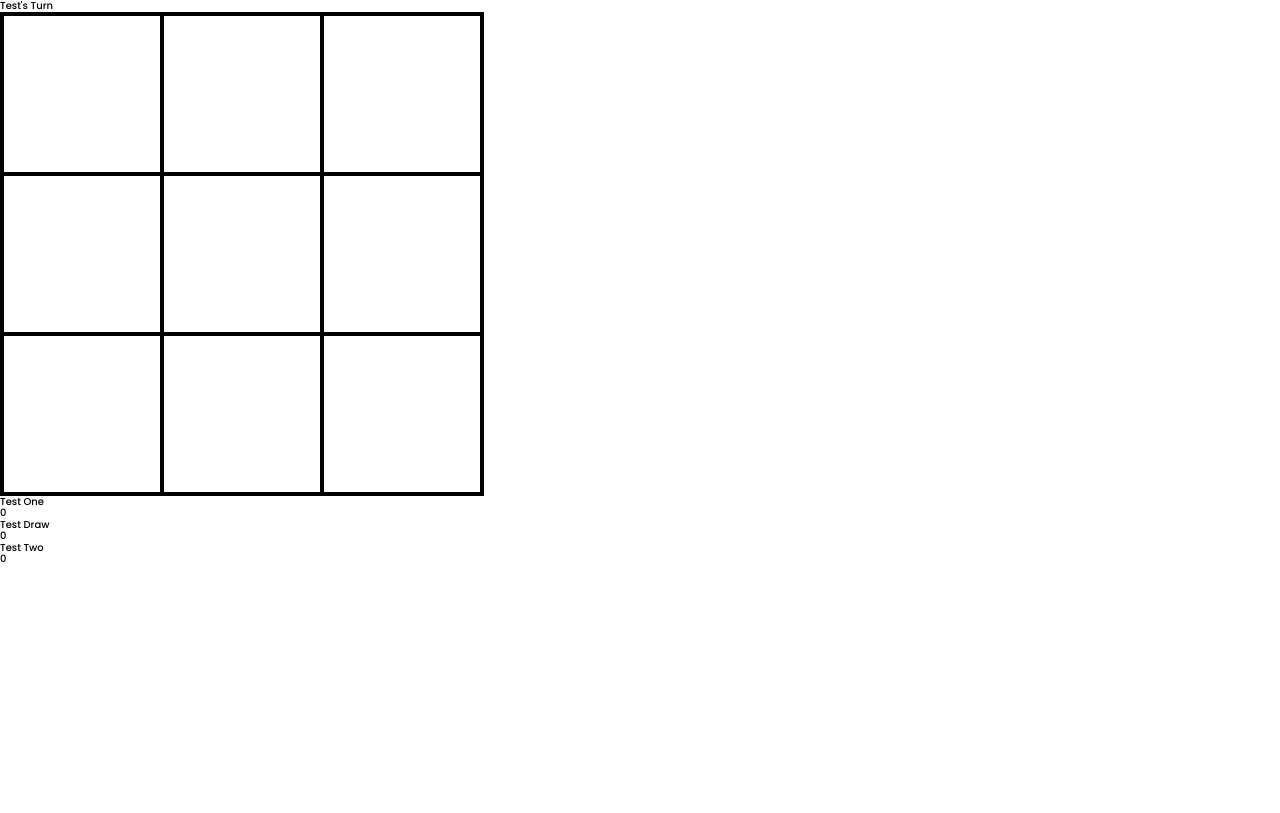
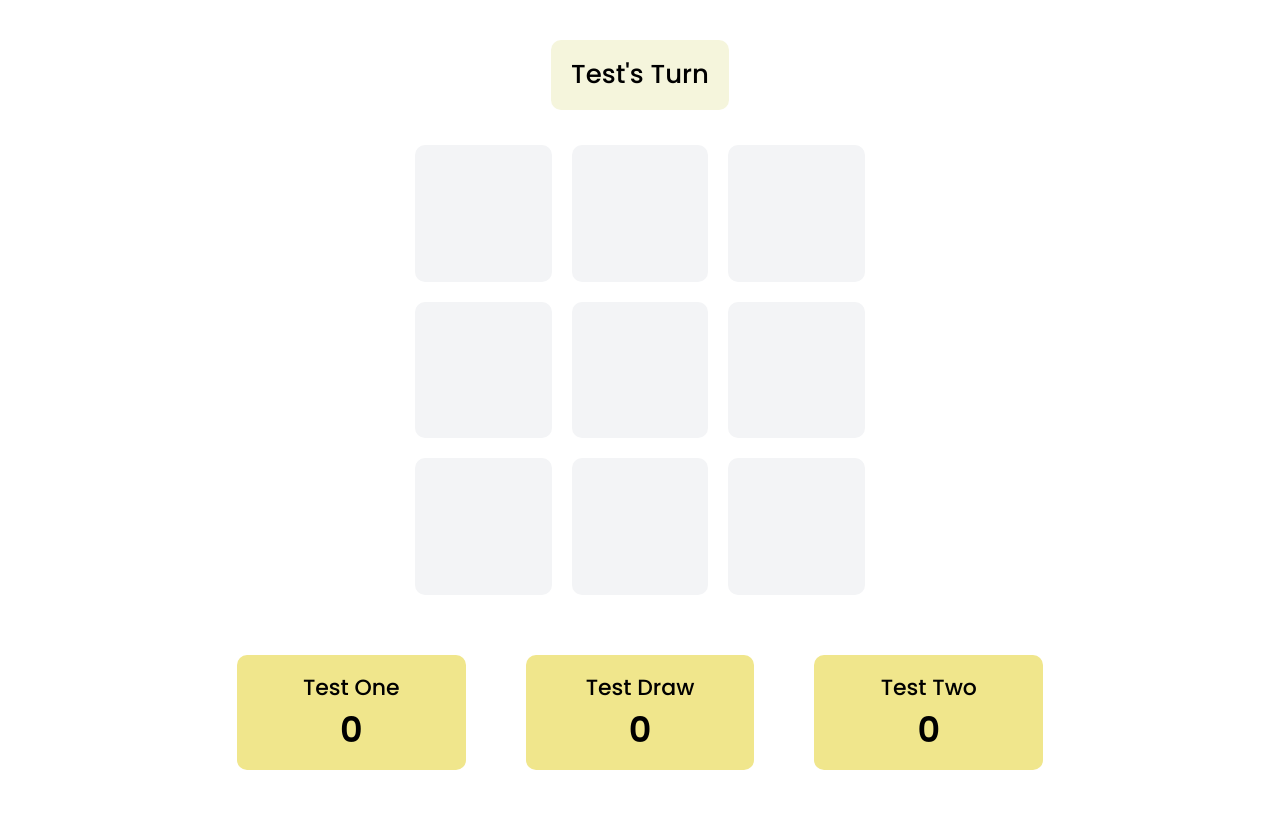
Before and after one commit to vaseemGit7/tic-tac-toe, a plain HTML site: page index.html in a window 1280 px wide. Drawn offline with Linux system fonts and the light colour scheme.

Commit message:
Create basic layout

```diff
--- a/index.html
+++ b/index.html
@@ -9,6 +9,7 @@
     <script defer src="./script.js"></script>
 </head>
 <body>
+    <div class="game-container">
         <div class="game-header-container" id = gameHeader>
             <div class="turn-display" id="turnDisplay">Test's Turn</div>
         </div>
@@ -28,16 +29,17 @@
         <div class="game-stats-container">
             <div class="game-stats">
                 <div class="player player-one-stats" id="playerOneStats" >
-                <div class="player-one-name" id="playerOneName">Test One</div>
-                <div class="player-one-score" id="playerOneScore">0</div>
+                    <div class="player-title player-one-name" id="playerOneName">Test One</div>
+                    <div class="player-score player-one-score" id="playerOneScore">0</div>
                 </div>
                 <div class="player player-draw" id="playerDrawStats" >
-                <div class="draw-title" id="playerOneName">Test Draw</div>
-                <div class="draw-score" id="playerOneScore">0</div>
+                    <div class="player-title draw-title" id="playerOneName">Test Draw</div>
+                    <div class="player-score draw-score" id="playerOneScore">0</div>
                 </div>
                 <div class="player player-two-score" id="playerTwoScore" >
-                <div class="player-two-name" id="playerTwoName">Test Two</div>
-                <div class="player-two-score" id="playerTwoScore">0</div>
+                    <div class="player-title player-two-name" id="playerTwoName">Test Two</div>
+                    <div class="player-score player-two-score" id="playerTwoScore">0</div>
+                </div>
             </div>
         </div>
     </div>
--- a/style.css
+++ b/style.css
@@ -14,23 +14,76 @@ body{
     font-family: 'Poppins', sans-serif, system-ui, "Segoe UI", Roboto, Helvetica, Arial, sans-serif, "Apple Color Emoji", "Segoe UI Emoji", "Segoe UI Symbol";
 }
 
-.container{
+.game-container{
+    display: grid;
+    place-items:center;
+    padding: 20px;
+}
+
+.game-header-container{
     display: flex;
     justify-content: center;
     align-items: center;
+    margin: 20px;
+}
+
+.turn-display{
+    font-size: 2.6rem;
+    padding: 20px;
+    border-radius: 10px;
+    background-color: beige;
+    margin-bottom: 15px;
 }
 
 .gameBoard{
     display: grid;
-    width: 484px;
-    height: 484px;
+    width: 450px;
+    height: 450px;
     grid-template-columns: repeat(3,1fr);
     grid-template-rows: repeat(3,1fr);
-    border: 2px solid black;
+    gap: 20px;
 }
 
 .field{
+    display: flex;
+    align-items: center;
+    justify-content: center;
     font-size: 6.0rem;
-    text-align: center;
-    border: 2px solid black;
+    background-color: #F3F4F6;
+    border-radius: 10px;
 }
+
+.game-stats-container{
+    margin-top: 20px;
+    display: flex;
+    justify-content: center;
+    align-items: center;
+    padding: 20px;
+}
+
+.game-stats{
+    display: grid;
+    grid-template-columns: repeat(3,1fr);
+    gap: 60px;
+    margin: 20px;
+}
+
+.player{
+    display: flex;
+    flex-direction: column;
+    align-items: center;
+    gap:10px;
+    background-color:khaki;
+    padding: 20px 60px;
+    border-radius: 10px;
+}
+
+.player-title{
+    font-size: 2.2rem;
+    font-weight: 300;
+}
+
+.player-score{
+    font-size: 3.5rem;
+    font-weight: 600;
+}
```
Lines whose indentation alone changed are shown as unchanged.
